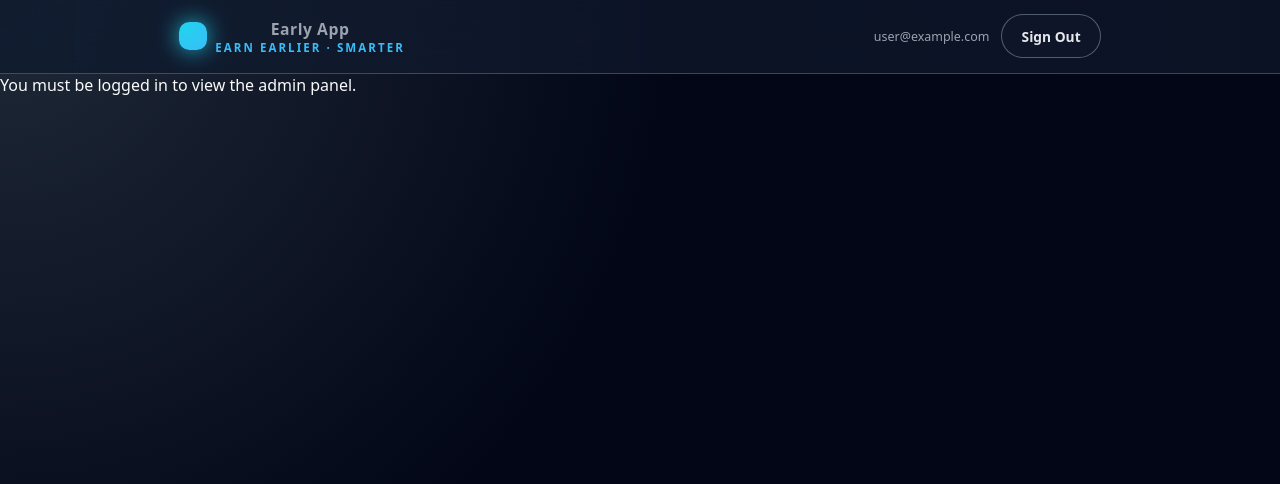
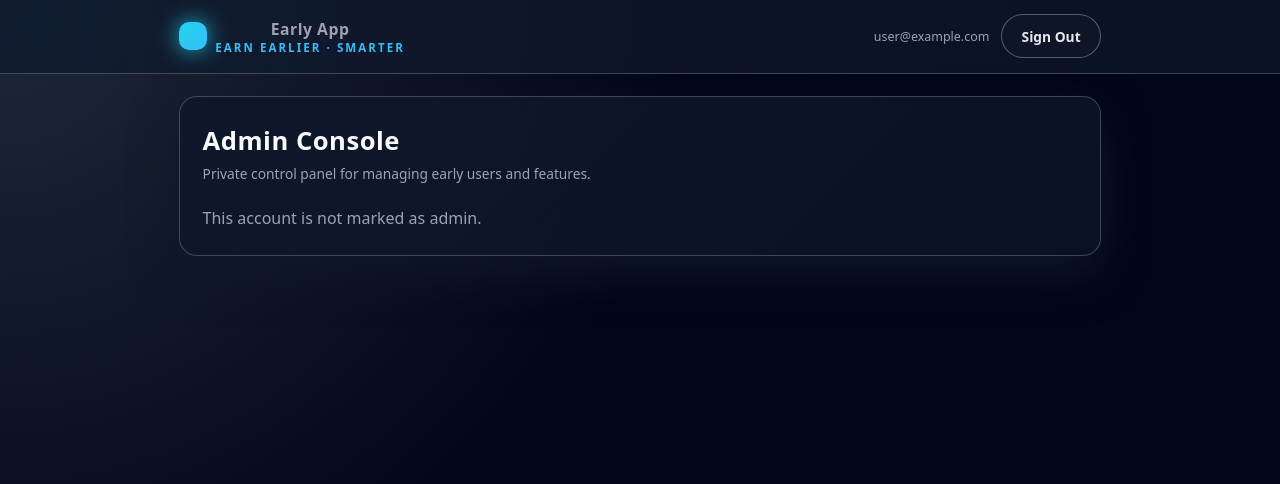
Before and after one commit to dantheman88/early-app, a Next.js app: page /admin in a window 1280 px wide. Shown: the top 484 px of the page. Built offline with nearby package versions, Linux system fonts and the light colour scheme; no server answers; sample sign-in values are in the browser's storage.

Commit message:
Update admin.js

```diff
--- a/pages/admin.js
+++ b/pages/admin.js
@@ -1,12 +1,64 @@
-export default function Admin({ user }) {
-  if (!user) {
-    return <p>You must be logged in to view the admin panel.</p>;
-  }
+import { useEffect, useState } from "react";
+import { useRouter } from "next/router";
+import { auth } from "../lib/firebase";
+import { onAuthStateChanged } from "firebase/auth";
+
+const ADMIN_EMAIL = "dannymcmullan6@gmail.com"; // Change if needed
+
+export default function AdminPage() {
+  const [user, setUser] = useState(null);
+  const [isAdmin, setIsAdmin] = useState(false);
+  const router = useRouter();
+
+  useEffect(() => {
+    const unsub = onAuthStateChanged(auth, (u) => {
+      if (!u) {
+        router.push("/login");
+      } else {
+        setUser(u);
+        setIsAdmin(u.email === ADMIN_EMAIL);
+      }
+    });
+    return () => unsub();
+  }, [router]);
+
+  if (!user) return null;
 
   return (
-    <div style={{ padding: 20 }}>
-      <h1>Admin Dashboard</h1>
-      <p>Welcome {user.email}</p>
+    <div className="page-inner">
+      <div className="card-glass">
+        <h1 className="page-title">Admin Console</h1>
+        <p className="page-subtitle">
+          Private control panel for managing early users and features.
+        </p>
+
+        {!isAdmin ? (
+          <div className="section">
+            <p className="text-muted">
+              This account is not marked as admin.
+            </p>
+          </div>
+        ) : (
+          <>
+            <div className="section">
+              <div className="section-title">Quick Stats (placeholder)</div>
+              <div className="badge-list">
+                <span className="badge">Users: Coming soon</span>
+                <span className="badge">Active sessions: Coming soon</span>
+                <span className="badge">Revenue: Coming soon</span>
+              </div>
+            </div>
+
+            <div className="section">
+              <div className="section-title">Admin Tools</div>
+              <div className="btn-row" style={{ marginTop: "1rem" }}>
+                <button className="btn btn-secondary">Pause earnings</button>
+                <button className="btn btn-secondary">Broadcast update</button>
+              </div>
+            </div>
+          </>
+        )}
+      </div>
     </div>
   );
 }
```
